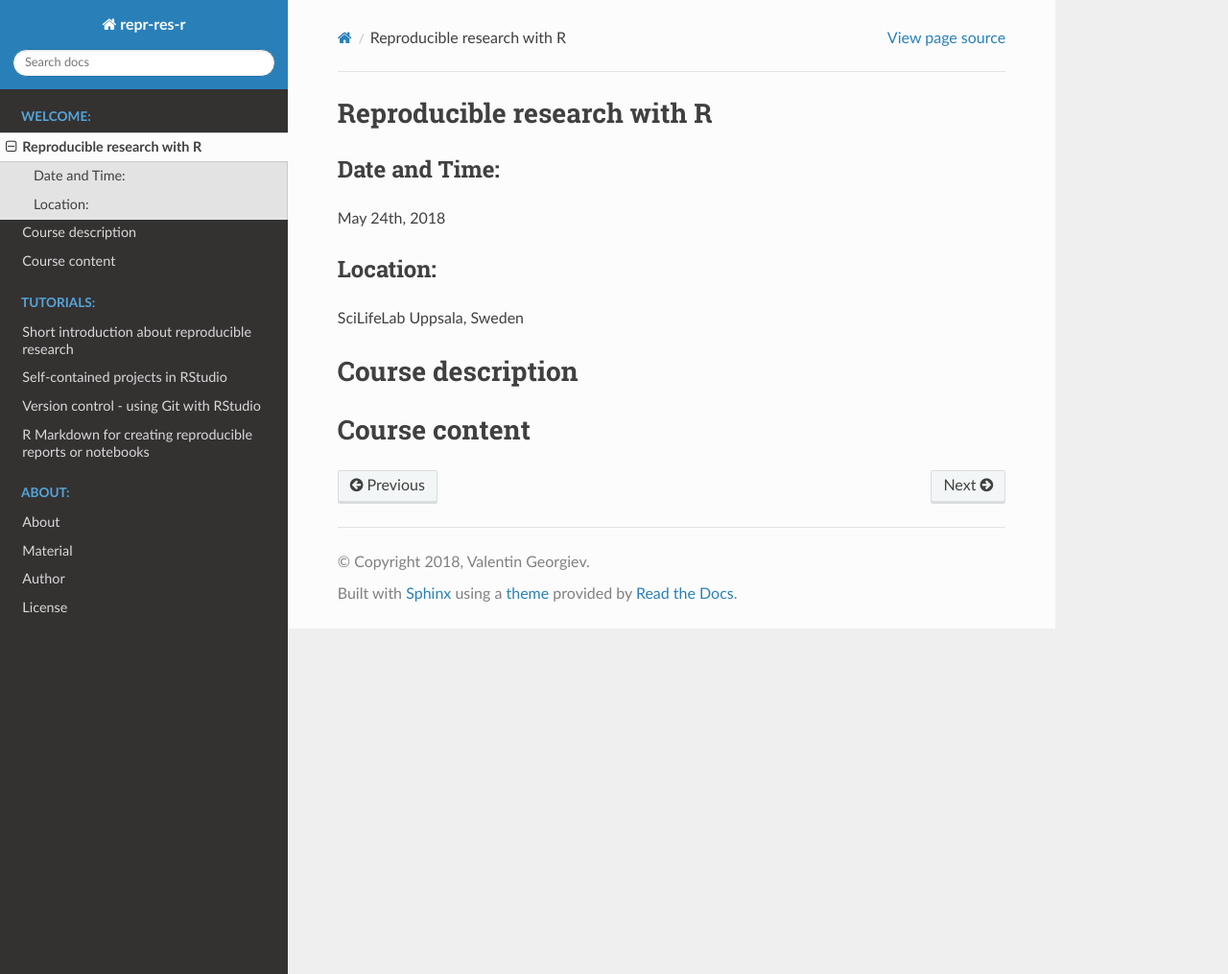
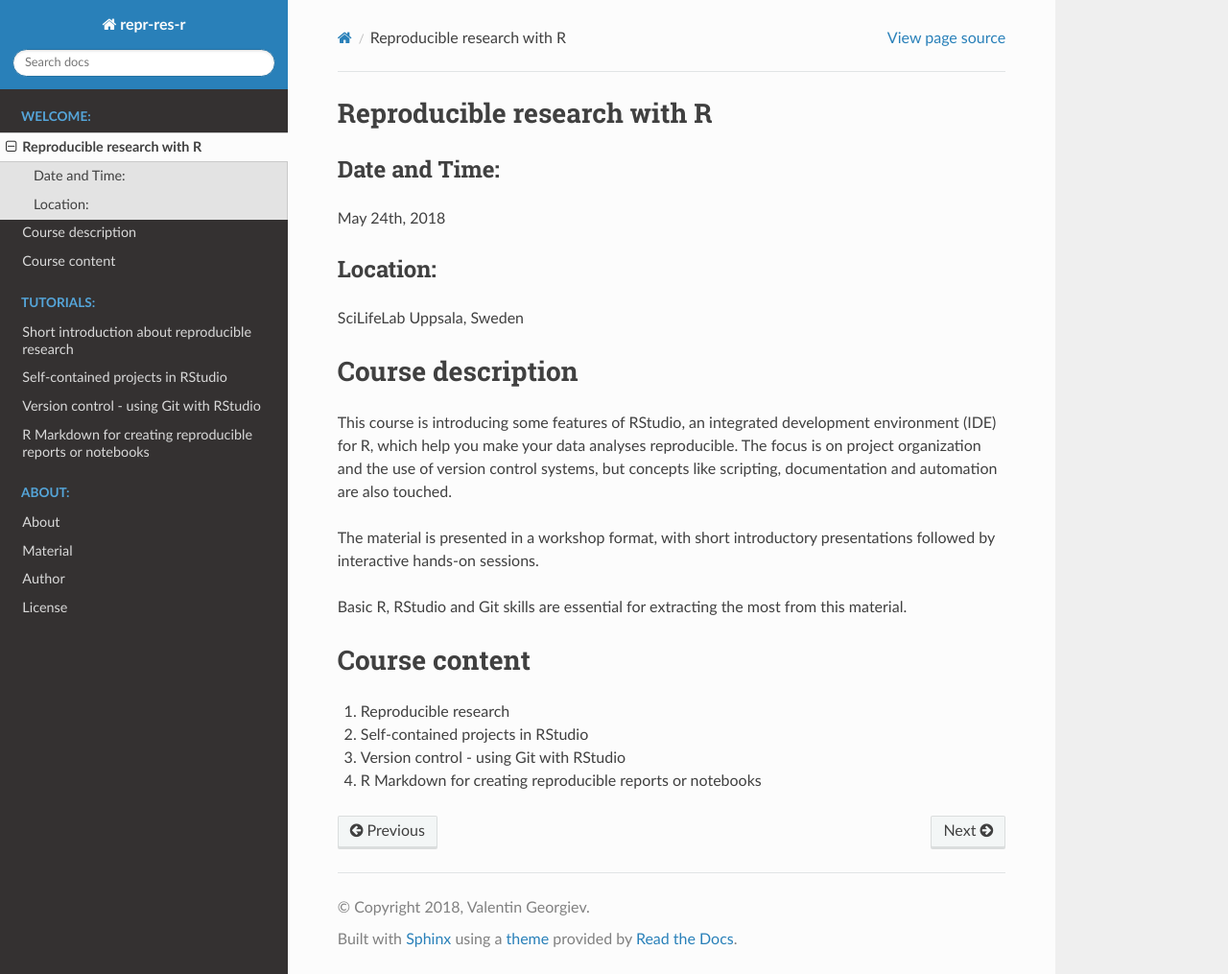
Before and after one commit to valyo/repr-res-r, a Sphinx documentation site: the page built from docs/source/welcome/welcome.rst, in a window 1280 px wide and 1015 px high. Shown: the whole window at 96% size. Built offline with Sphinx 7.4.7 and the Read the Docs theme 2.0.0, drawn with Linux system fonts in a browser that asks for light colours.

Commit message:
add description and content

```diff
--- a/docs/source/welcome/welcome.rst
+++ b/docs/source/welcome/welcome.rst
@@ -13,6 +13,16 @@ SciLifeLab Uppsala, Sweden
 Course description
 ==================
 
+This course is introducing some features of RStudio, an integrated development environment (IDE) for R, which help you make your data analyses reproducible. The focus is on project organization and the use of version control systems, but concepts like scripting, documentation and automation are also touched.
+
+The material is presented in a workshop format, with short introductory presentations followed by interactive hands-on sessions.
+
+Basic R, RStudio and Git skills are essential for extracting the most from this material.
 
 Course content
 ==============
+
+1. Reproducible research
+2. Self-contained projects in RStudio
+3. Version control - using Git with RStudio
+4. R Markdown for creating reproducible reports or notebooks
```
